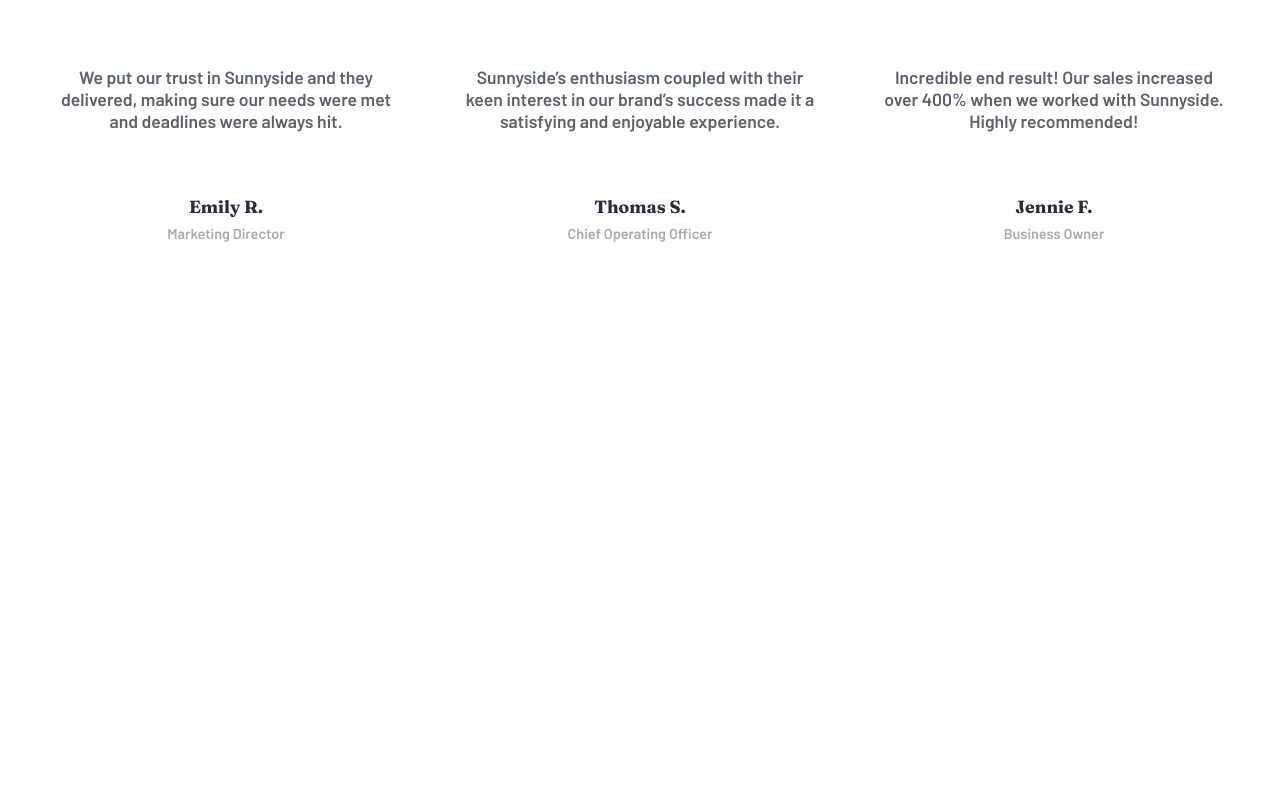
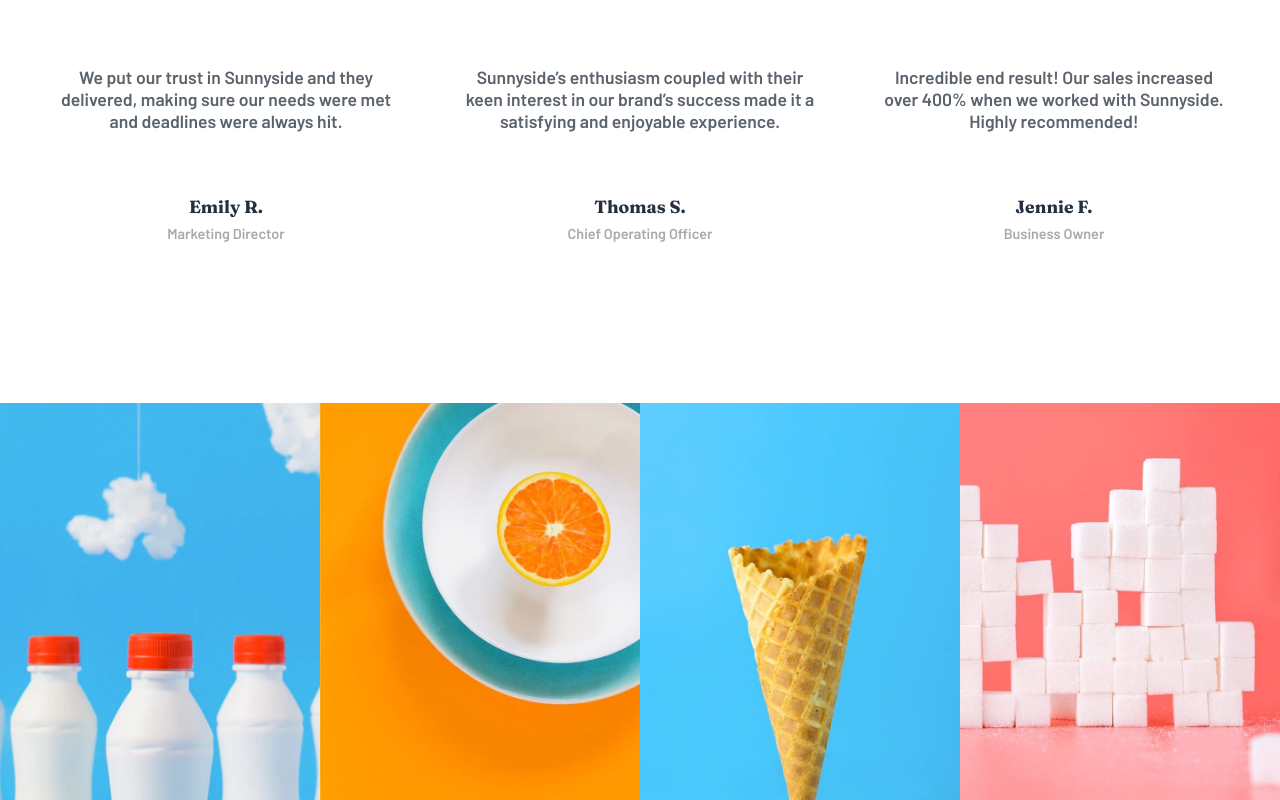
Before and after one commit to PetteriHavia/FrontendMentor, a React (Vite) app in the folder sunnyside-agency-landing-page/: page / in a window 1280 px wide. Shown: the part 2741-3541 px from the top of the page. Before the commit the page ends 3144 px from the top, so only its background shows below. Built offline with nearby package versions, Linux system fonts and the light colour scheme.

Commit message:
gallery section + styling

```diff
--- a/sunnyside-agency-landing-page/src/App.jsx
+++ b/sunnyside-agency-landing-page/src/App.jsx
@@ -2,6 +2,7 @@
 import Hero from "./components/Hero"
 import Services from "./components/Services"
 import Testimonials from "./components/Testimonials"
+import Gallery from "./components/Gallery"
 
 function App() {
   return (
@@ -9,6 +10,7 @@
       <Hero />
       <Services />
       <Testimonials />
+      <Gallery />
     </>
   )
 }
--- /dev/null
+++ b/sunnyside-agency-landing-page/src/components/Gallery.jsx
@@ -0,0 +1,17 @@
+import milk from '../assets/images/desktop/image-gallery-milkbottles.jpg'
+import cone from '../assets/images/desktop/image-gallery-cone.jpg'
+import orange from '../assets/images/desktop/image-gallery-orange.jpg'
+import sugar from '../assets/images/desktop/image-gallery-sugarcubes.jpg'
+
+const Gallery = () => {
+  return (
+    <section className="gallery-section">
+      <img src={milk} alt="milkbottles" />
+      <img src={orange} alt="orange" />
+      <img src={cone} alt="ice cream cone" />
+      <img src={sugar} alt="sugarcubes" />
+    </section>
+  )
+}
+
+export default Gallery
--- /dev/null
+++ b/sunnyside-agency-landing-page/src/styles/gallery.scss
@@ -0,0 +1,7 @@
+.gallery-section {
+  display: flex;
+  flex-wrap: wrap;
+  img {
+    width: 25%;
+  }
+}
--- a/sunnyside-agency-landing-page/src/styles/global_styles.scss
+++ b/sunnyside-agency-landing-page/src/styles/global_styles.scss
@@ -23,6 +23,7 @@
 @import "navigation";
 @import "services";
 @import "testimonials";
+@import "gallery";
 
 * {
   margin: 0;
```
